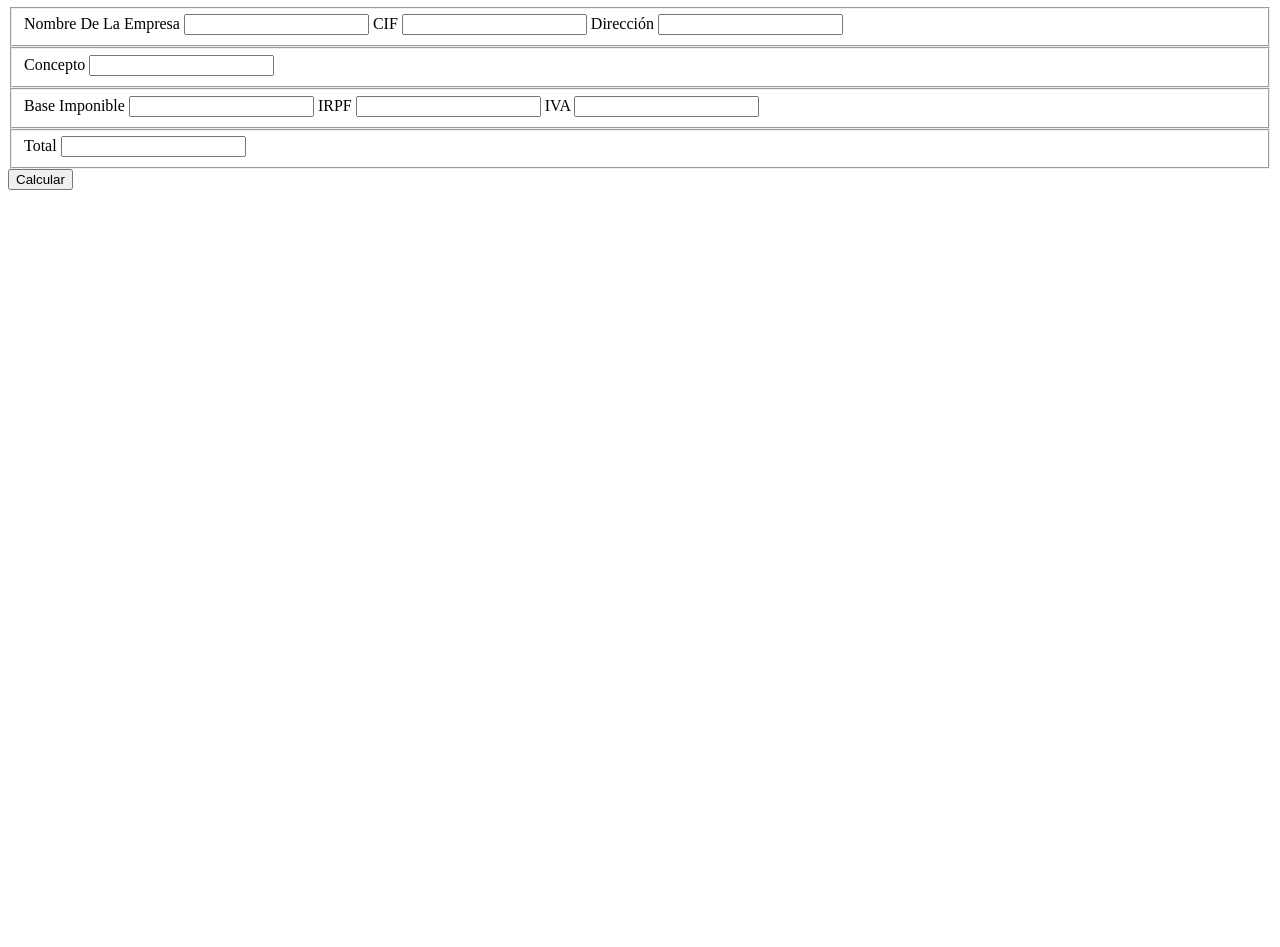
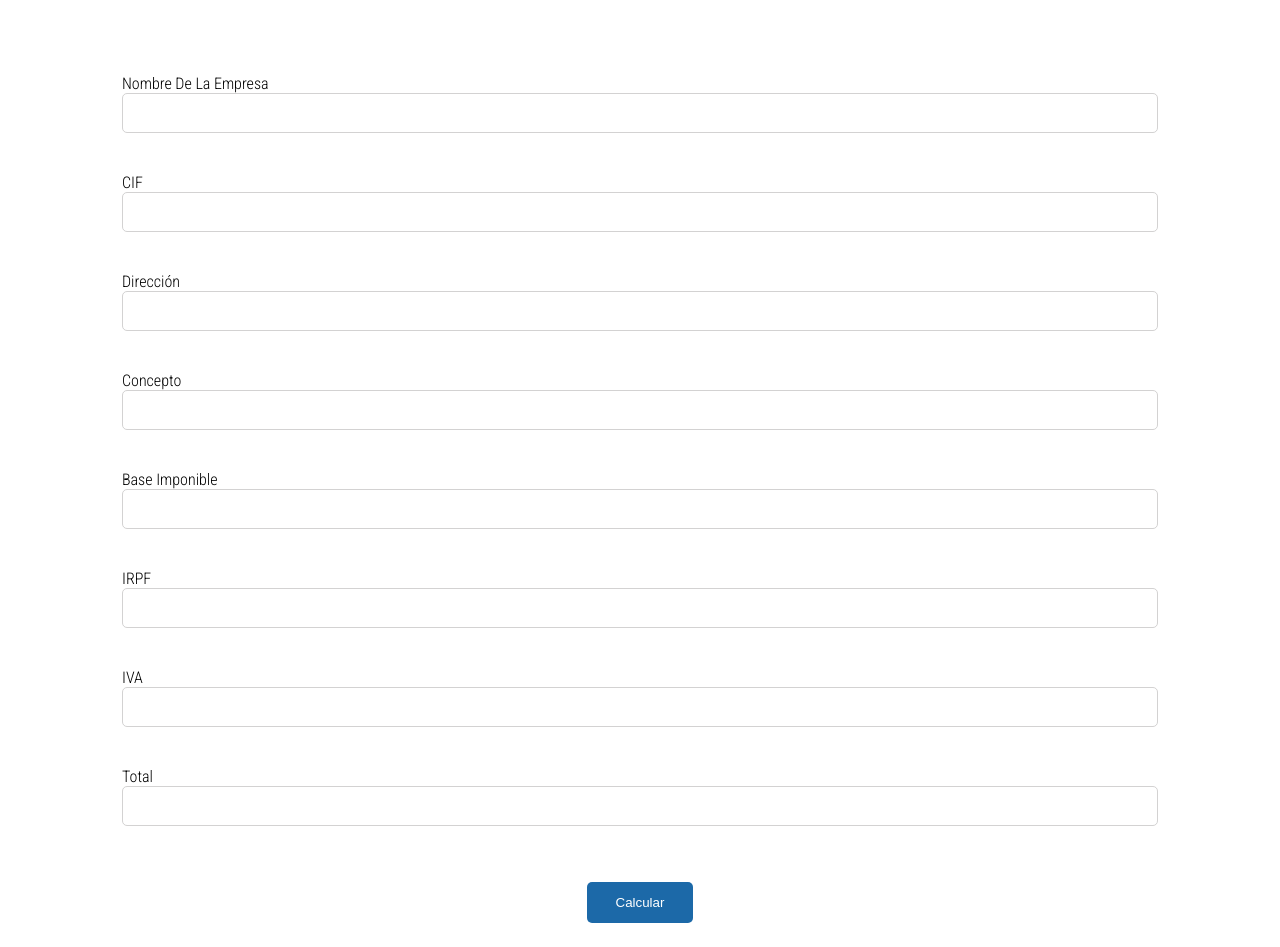
Before and after one commit to iamadeveloper-es/budget-generator, a website: page index.html in a window 1280 px wide. Shown: the part 81-1028 px from the top of the page. Before the commit the page ends 800 px from the top, so only its background shows below. Drawn offline with Linux system fonts and the light colour scheme.

Commit message:
basic Styling CSS

```diff
--- a/index.html
+++ b/index.html
@@ -5,6 +5,7 @@
     <meta charset="UTF-8">
     <meta name="viewport" content="width=device-width, initial-scale=1.0">
     <title>Document</title>
+    <link href="https://fonts.googleapis.com/css2?family=Roboto+Condensed:wght@300;400&display=swap" rel="stylesheet">
     <link rel="stylesheet" href="css/styles.css">
 </head>
 
@@ -13,6 +14,7 @@
         <h1>Budget Generator</h1>
     </header>
     <main>
+        <section class="section form">
             <div class="form-container">
                 <form action="">
                     <fieldset>
@@ -39,9 +41,12 @@
                         <label for="total">Total</label>
                         <input type="text" id="total" name="total">
                     </fieldset>
-                <button type="submit" id="calc-total">Calcular</button>
+                    <div class="btn-container">
+                        <button class="btn btn__blue" type="submit" id="calc-total">Calcular</button>
+                    </div>
                 </form>
             </div>
+        </section>
     </main>
     <footer></footer>
     <script src="js/index.js"></script>
--- /dev/null
+++ b/src/scss/_abstract/_variables.scss
@@ -0,0 +1,9 @@
+$robotoLight: 'Roboto Condensed', sans-serif;
+
+//colors
+$navyBlue: #1c69a8;
+$white: #ffffff;
+$grey: #d3d2d2;
+
+$mAuto: auto;
+$radiusRegular: 5px;
--- /dev/null
+++ b/src/scss/_components/_buttons.scss
@@ -0,0 +1,16 @@
+.btn-container{
+    width: 80%;
+    text-align: center;
+    margin: $mAuto;
+}
+.btn{
+    padding: .8rem 1.8rem;
+    border: none;
+    cursor: pointer;
+    border-radius: $radiusRegular;
+    margin: 1rem 0;
+    &.btn__blue{
+        background-color: $navyBlue;
+        color: $white;
+    }
+}
--- /dev/null
+++ b/src/scss/_layout/_common.scss
@@ -0,0 +1,35 @@
+*, *::before, *::after,
+*:before, *:after{
+    box-sizing: border-box;
+}
+body{
+    font-family: 'Roboto Condensed', sans-serif;
+    font-weight: 300;
+}
+h1{
+    font-weight: 400;
+    text-align: center;
+}
+.section{
+    margin-top: 6rem;
+    width: 100%;
+}
+.form-container{
+    width: 100%;
+    max-width: 1040px;
+    margin: $mAuto;
+    fieldset{
+        border: none;
+        padding: 0
+    }
+    input[type="text"]{
+        display: block;
+        width: 100%;
+        margin-bottom: 2.5rem;
+        height: 2.5rem;
+        padding: .7rem;
+        border: 1px solid $grey;
+        border-radius: $radiusRegular
+
+    }
+}
--- a/src/scss/styles.scss
+++ b/src/scss/styles.scss
@@ -1,3 +1,3 @@
-body{
-    display: grid;
-}
+@import '_abstract/variables';
+@import '_layout/common';
+@import '_components/buttons'
```
Also changed, not shown: css/styles.css, src/scss/_abstract/_mixins.scss (added), 1 other file. Lines whose indentation alone changed are shown as unchanged.
